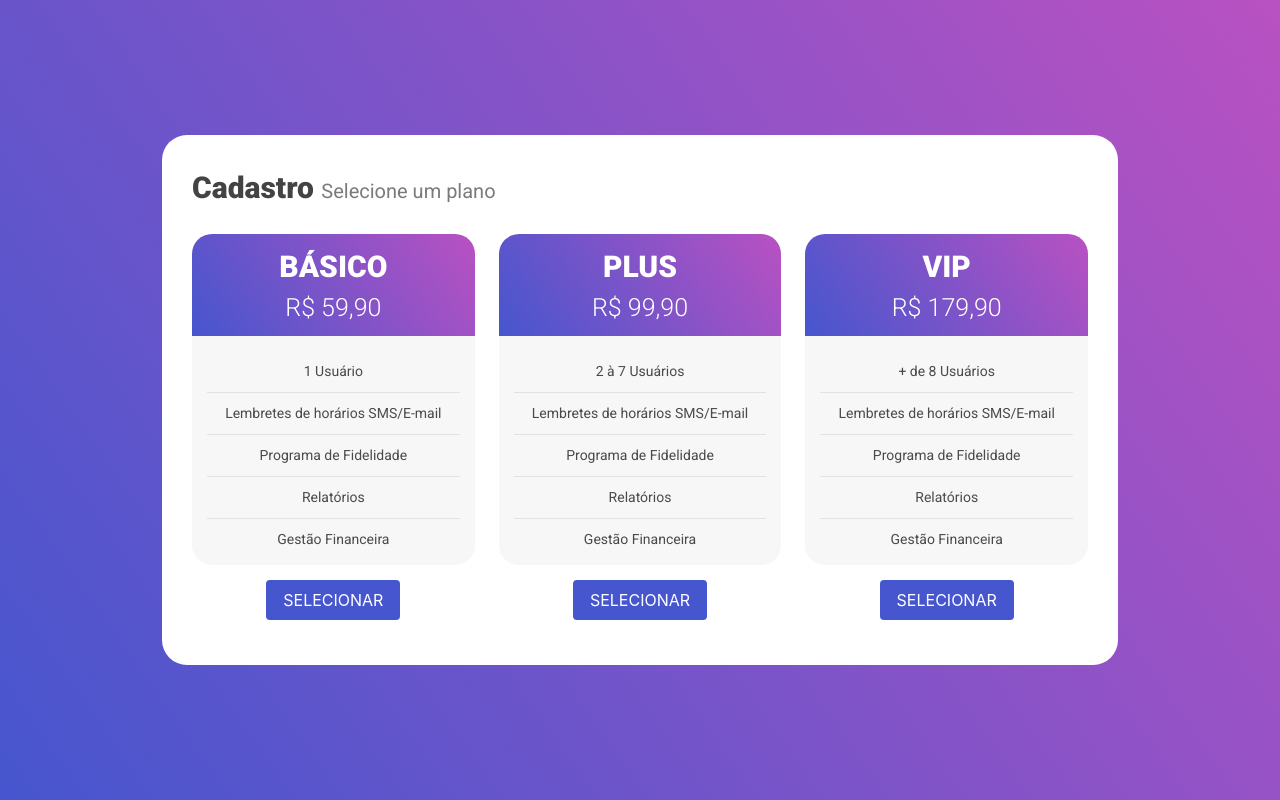
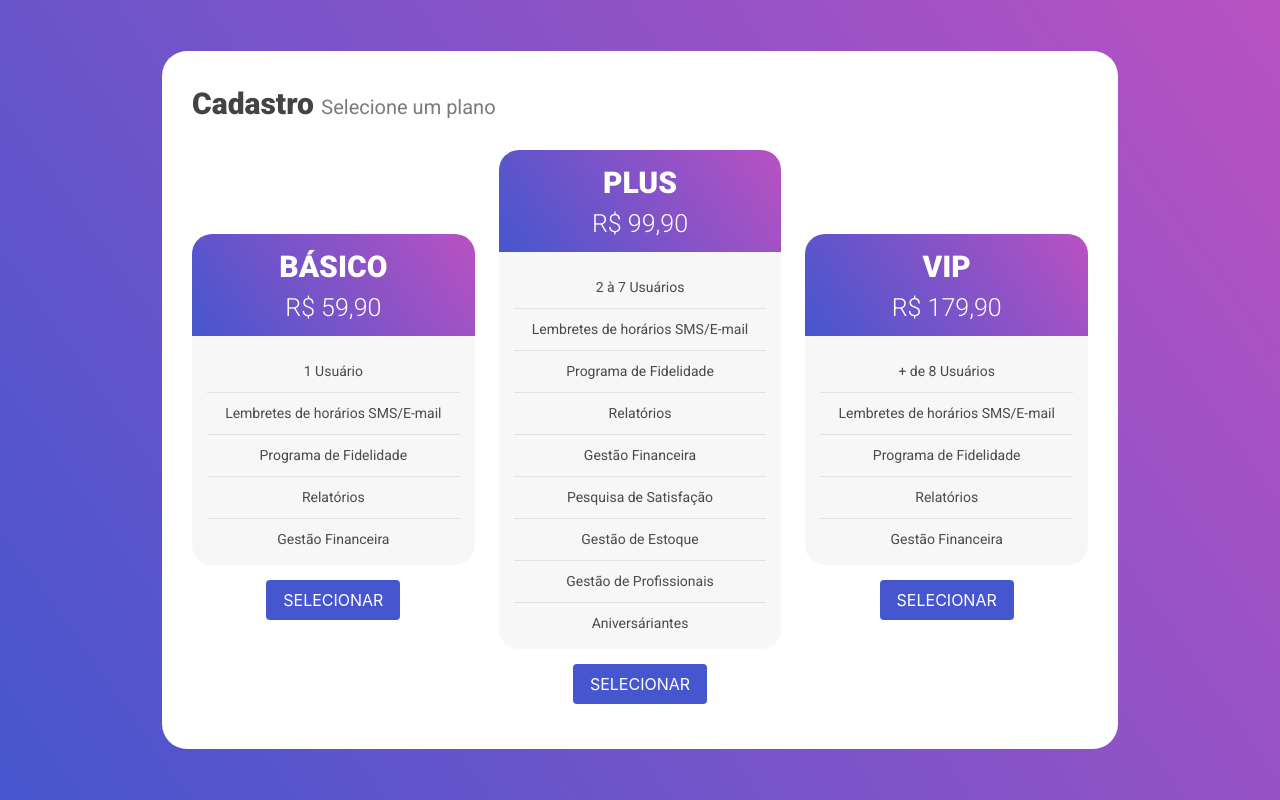
Before and after one commit to dvimoreira/clean-vuecli, a Vue app: page /register/plan in a window 1280 px wide. Built offline with nearby package versions, Linux system fonts and the light colour scheme; no server answers.

Commit message:
Correção step 01

```diff
--- a/src/views/auth/register/step-01.vue
+++ b/src/views/auth/register/step-01.vue
@@ -45,6 +45,10 @@
                                 <li>Programa de Fidelidade</li>
                                 <li>Relatórios</li>
                                 <li>Gestão Financeira</li>
+                                <li>Pesquisa de Satisfação</li>
+                                <li>Gestão de Estoque</li>
+                                <li>Gestão de Profissionais</li>
+                                <li>Aniversáriantes</li>
                             </ul>
                         </div>
 
```
